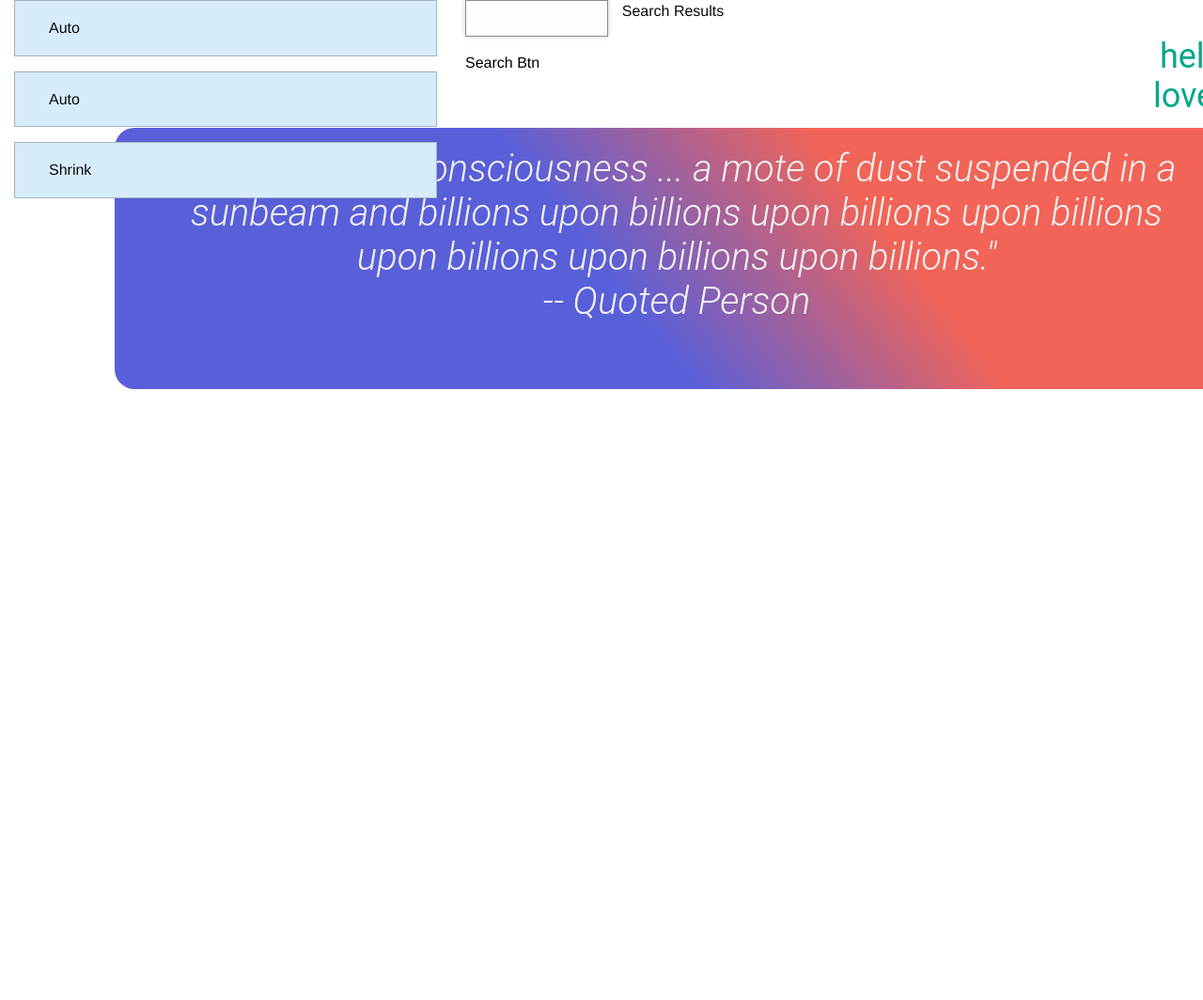
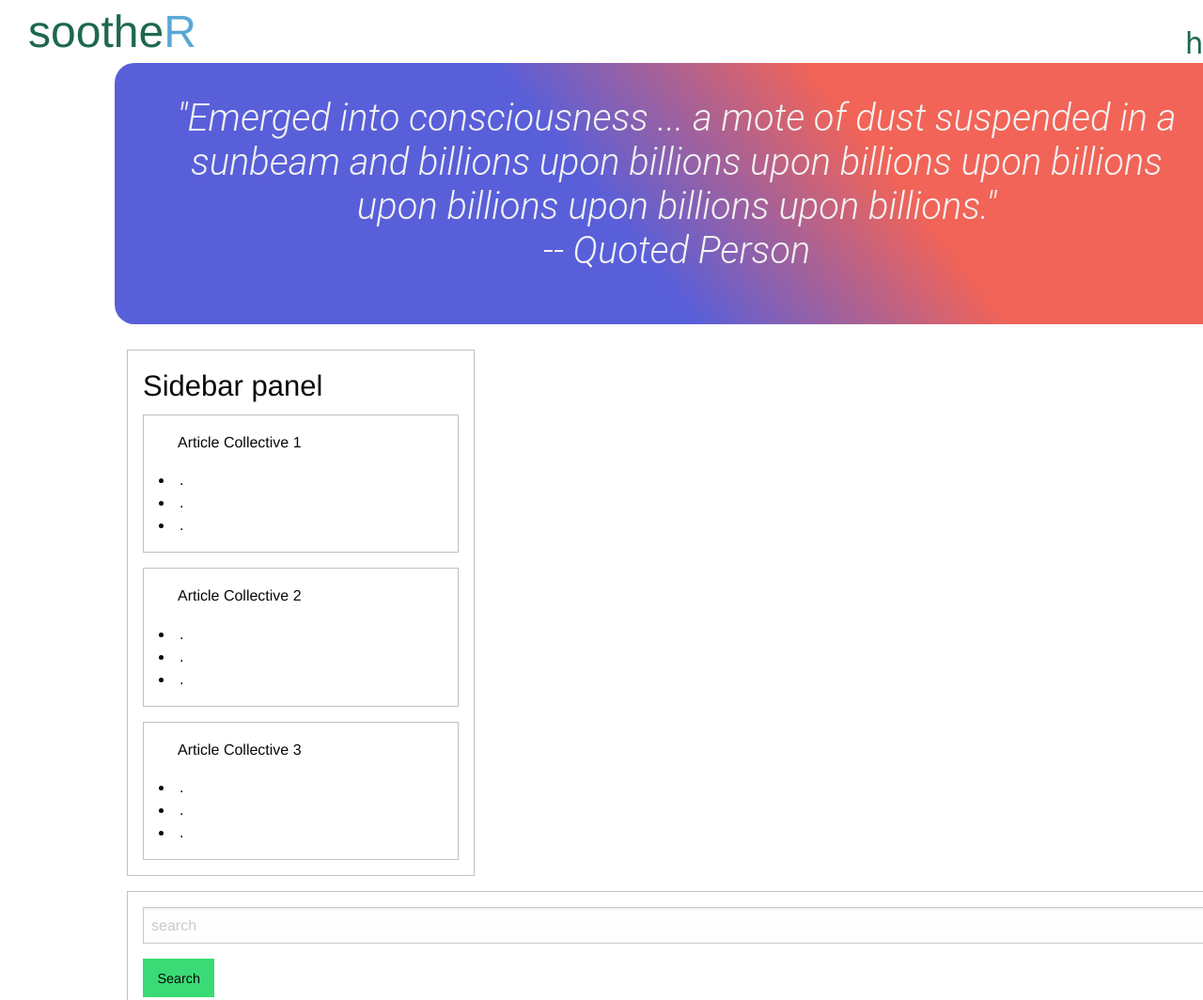
Before and after one commit to Devmadia/soother, a plain HTML site: page index.html in a window 1280 px wide. Shown: the top 1064 px of the page at 94% size. Before the commit the page ends 1024 px from the top, so only its background shows below. Drawn offline with nearby package versions, Linux system fonts and the light colour scheme; no server answers; a script that the page names is missing.

Commit message:
updated elements for Foundation classes, styling for fetching data from API

```diff
--- a/assets/css/style.css
+++ b/assets/css/style.css
@@ -1,5 +1,11 @@
 /* styling for application page */
 /* global styles */
+
+* {
+    padding: 0;
+    margin: 0;
+    box-sizing: border-box;
+}
 
 :root {
   --primary: #F26457;
@@ -13,24 +19,73 @@ body {
     position: relative;
     width: 1440px;
     height: 1024px;
-
     background: #FFFFFF;
 }
 
-h3 {
-    position: absolute;
+header h1 {
+    display: inline;
+    font-size: 48px;
+    margin: 30px;
+    color: #1e684f;
+}
 
-    left: 122px;
+header h1 .R {
+    color: #58a8d6;
+}
+
+header div {
+    font-family: -apple-system, BlinkMacSystemFont, 'Segoe UI', Roboto, Oxygen, Ubuntu, Cantarell, 'Open Sans', 'Helvetica Neue', sans-serif;
+    font-style: normal;
+    font-weight: 500;
+    padding-top: 15px;
+    margin-right: 20px;
+    float: right;
+    font-size: 20px;
+}
+
+header div ul {
+    list-style-type: none;
+}
+
+header div ul li {
+    display: inline;
+    margin-left: 25px;
+}
+
+header a {
+    color: #ffffff;
+    text-decoration: none;
+}
+
+header nav {
+    font-family: -apple-system, BlinkMacSystemFont, 'Segoe UI', Roboto, Oxygen, Ubuntu, Cantarell, 'Open Sans', 'Helvetica Neue', sans-serif;
+    color: #1e684f;
+    float: right;
+    margin: 20px 0;
+}
+
+header nav ul li {
+    display: inline;
+    font-size: xx-large;
+}
+
+header nav ul li a {
+    margin: 0 30px;
+    font-weight: lighter;
+    font-size: xx-large;
+}
 
 
+/*h3 {
+    position: absolute;
+    left: 122px;
     font-family: Roboto;
     font-style: normal;
     font-weight: 500;
     font-size: 64px;
     line-height: 75px;
-
     color: #03A688;
-}
+}*/
 
 h2 {
     position: absolute;
@@ -51,8 +106,23 @@ text-align: right;
     color: #03A688;
 }
 
+.hero {
+    height: 280px;
+    width: 100%;
+    margin-bottom: 25px;
+    /* background-image: url("../images/digital-marketing-meeting.jpg");
+    background-size: cover;
+    background-position: center; */
+    position: relative;
+}
+
+main {
+    margin: 20px auto;
+    width: 94%;
+}
+
 .page-title {
-    position: absolute;
+    /*position: absolute;*/
     width: 1196px;
     height: 88px;
 }
@@ -84,7 +154,7 @@ color: #F2F2F2;
     width: 1196px;
     height: 278px;
     left: 122px;
-    top: 136px;
+    /*top: 136px;*/
     background: linear-gradient(231.94deg, #F26457 32.37%, #595FD9 56.12%);
     border-radius: 21px; ;
 }
--- /dev/null
+++ b/assets/js/config.js
@@ -0,0 +1,2 @@
+const newsURL = 'https://api.nytimes.com/svc/search/v2/articlesearch.json';
+const newsKL = 'api-key=ebmevM1bvNj8QAtUK2IqAzxpuAPiJnJG';
--- a/assets/js/main.js
+++ b/assets/js/main.js
@@ -1 +1,80 @@
+/*
+
 // javascript code for application
+
+// https://stackoverflow.com/questions/61951713/problem-with-cors-policy-when-making-a-request-to-https-newsapi-org
+const proxyUrl = "https://cors-anywhere.herokuapp.com/"
+// const qInTitle = "";
+// const from = "";
+// const apiKey = "";
+const url = `${proxyUrl}https://newsapi.org/v2/everything?language=en&apiKey=${newsKL}`;
+const request = new Request(url);
+
+fetch(request)
+  .then(response => response.json())
+  .then((news) => {
+    console.log(news);
+  })
+  .catch(error => {
+    console.log(error);
+  });
+
+*/
+
+var searchList = [];
+
+var url = 'https://api.nytimes.com/svc/search/v2/articlesearch.json?' +
+          'q=cats&' +
+          newsKL;
+var req = new Request(url);
+
+function getNews(url) {
+    fetch(req)
+    .then(function(response) {
+        response.json().then(function(data) {
+            console.log(data);
+        })
+    })
+}
+
+getNews()
+
+ /*   /*fetch(url).then(function(response) {
+        if (response.ok) {
+            response.json()
+            .then(function(response) {
+                if (!searchList.includes(response.name)) {
+                    addArticle(response.name);
+                }
+
+            })
+        }
+    })*/
+/*
+
+
+function addArticle(news) {
+    var listArticle = $("<li>").addClass("list-group-item list-group-item-action").text(article);
+    $("#saved-articles").append(listArticle);
+    saveArticle(news);
+}
+
+function saveArticle(news) {
+    searchList.push(news);
+    localStorage.setItem('userInput', JSON.stringify(searchList));
+}
+
+function loadArticle() {
+    var storedArticle = localStorage.getItem('userInput');
+    storedArticle = JSON.parse(storedArticle);
+
+    if(!storedArticle) {
+        return false;
+    }
+
+    for(var i=0; i <storedArticle.length; i++) {
+        addArticle(storedArticle[i]);
+    }
+}
+
+loadArticle() */
--- a/index.html
+++ b/index.html
@@ -10,11 +10,14 @@
 
 <body>
     <!-- Navigation header -->
-        <header class="hero">
-            <div class="page-title">
-                <h3>sootheR</h3><!--<img class="img-reader" src="./assets/newspaper.png"></img> -->
-                <h2>hello, lovely</h2>
-            </div>
+        <header>
+            <h1>soothe<span class="R">R</span></h1>
+            <nav>
+                <ul>
+                    <!--<img class="img-reader" src="./assets/newspaper.png"></img> -->
+                    <li>hello, lovely</li>
+                </ul>
+            </nav>
             <!-- Navigation header ends-->
 
             <!-- Random Quote -->
@@ -29,40 +32,56 @@
             <!-- Random Quote ends -->
         </header>
 
+        <section class="hero"></section>
+
         <main>
             <!-- UL lists temporarily staged for left side bar as static displays -->
-            <div class="grid-x grid-padding-x"> <!-- Auto sizing Foundation elements set to sidebar width of 4 -->
-                <div class="cell small-4 flex-container flex-dir-column">
-                    <!-- articles searched appear here by title-->
-                    <div id="saved-container" class="callout primary flex-child-auto">
-                        <ul class="list-group" id="saved-articles" onclick="priorCity()">Auto</ul>
-                    </div>
+            <div class="grid-container"> <!-- Auto sizing Foundation elements set to sidebar width of 4 -->
+                <div class="grid-x grid-margin-x" data-equalize-on="medium" data-equalizer="foo">
+                    <div class="cell medium-4">
+                        <div class="callout" data-equalizer-watch="foo" data-equalizer="bar" data-equalize-on-stack="true">
+                            <h3>Sidebar panel</h3>
+                                <!-- articles searched appear here by title-->
+                                <div id="saved-container" class="callout" data-equalizer-watch="bar">
+                                    <ul class="list-group" id="saved-articles" onclick="priorCity()">Article Collective 1</ul>
+                                        <li>.</li>
+                                        <li>.</li>
+                                        <li>.</li>
+                                </div>
 
-                    <div id="saved-container" class="callout primary flex-child-auto">
-                        <ul class="list-group" id="saved-articles" onclick="priorCity()">Auto</ul>
-                    </div>
+                                <div id="saved-container" class="callout" data-equalizer-watch="bar">
+                                    <ul class="list-group" id="saved-articles" onclick="priorCity()">Article Collective 2</ul>
+                                        <li>.</li>
+                                        <li>.</li>
+                                        <li>.</li>
+                                </div>
 
-                    <div id="saved-container" class="callout primary flex-child-shrink">
-                        <ul class="list-group" id="saved-articles" onclick="priorCity()">Shrink</ul>
+                                <div id="saved-container" class="callout" data-equalizer-watch="bar">
+                                    <ul class="list-group" id="saved-articles" onclick="priorCity()">Article Collective 3</ul>
+                                        <li>.</li>
+                                        <li>.</li>
+                                        <li>.</li>
+                                </div>
+                        </div>
                     </div>
                 </div>
 
                 <!-- Element for Search Field -->
-                <div class="auto"> <!-- Auto sizing Foundation element set to "auto" for "whatever's left" after sidebar is constructed -->
-                    <div class="grid-container">
-                        <div id="search-field" class="grid-x grid-margin-x">
-                            <div class="medium-6 cell">
-                                <form id="user-form" class="">
-                                    <label class="form-label" for="news-search"></label>
-                                    <input name="sfield" id="sfield" type="text" autofocus="true" class="form-input" />
-                                    <button type="submit" class="btn">Search Btn</button>
-                                </form>
+                <div class="cell medium-8">
+                    <div class="callout panel" data-equalizer-watch="foo">
+
+                            <div class="cell medium-6">
+                                <label class="" for="news-search"></label><!--  -->
+                                <input name="sfield" id="sfield" type="search" placeholder="search" />
+                                <button type="button small" class="success button">Search</button></label>
                             </div>
 
+
+                        <div class="callout panel" data-equalizer-watch="foo">
                             <!-- Element for Search Results Container -->
-                            <div id="search-results">
+                            <div id="" class="medium-6 cell">
                                 <!-- Element for Styled Results -->
-                                <div class="">
+                                <div class="medium-6 cell">
                                     Search Results
                                 </div>
                             </div>
```
Lines whose indentation alone changed are shown as unchanged.
